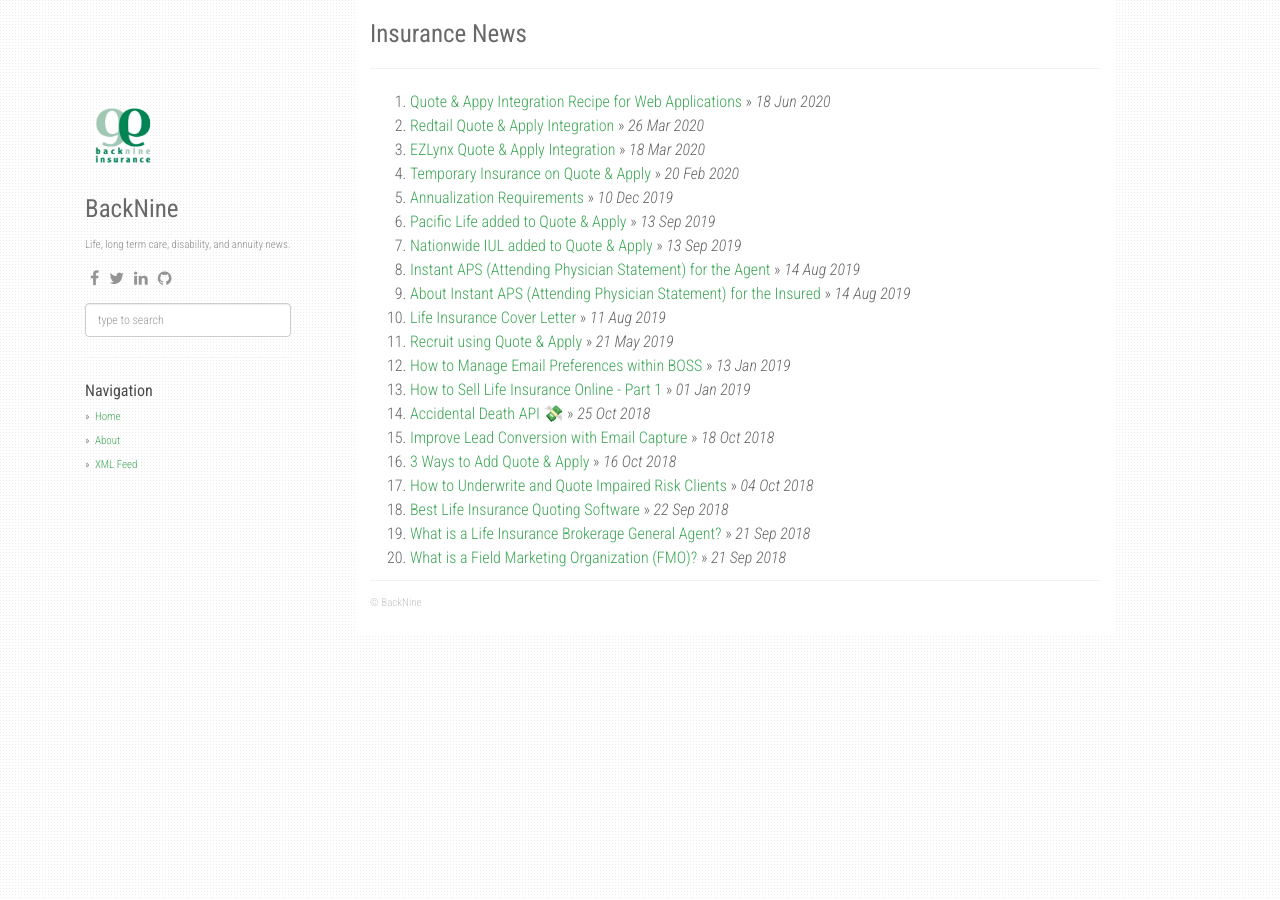
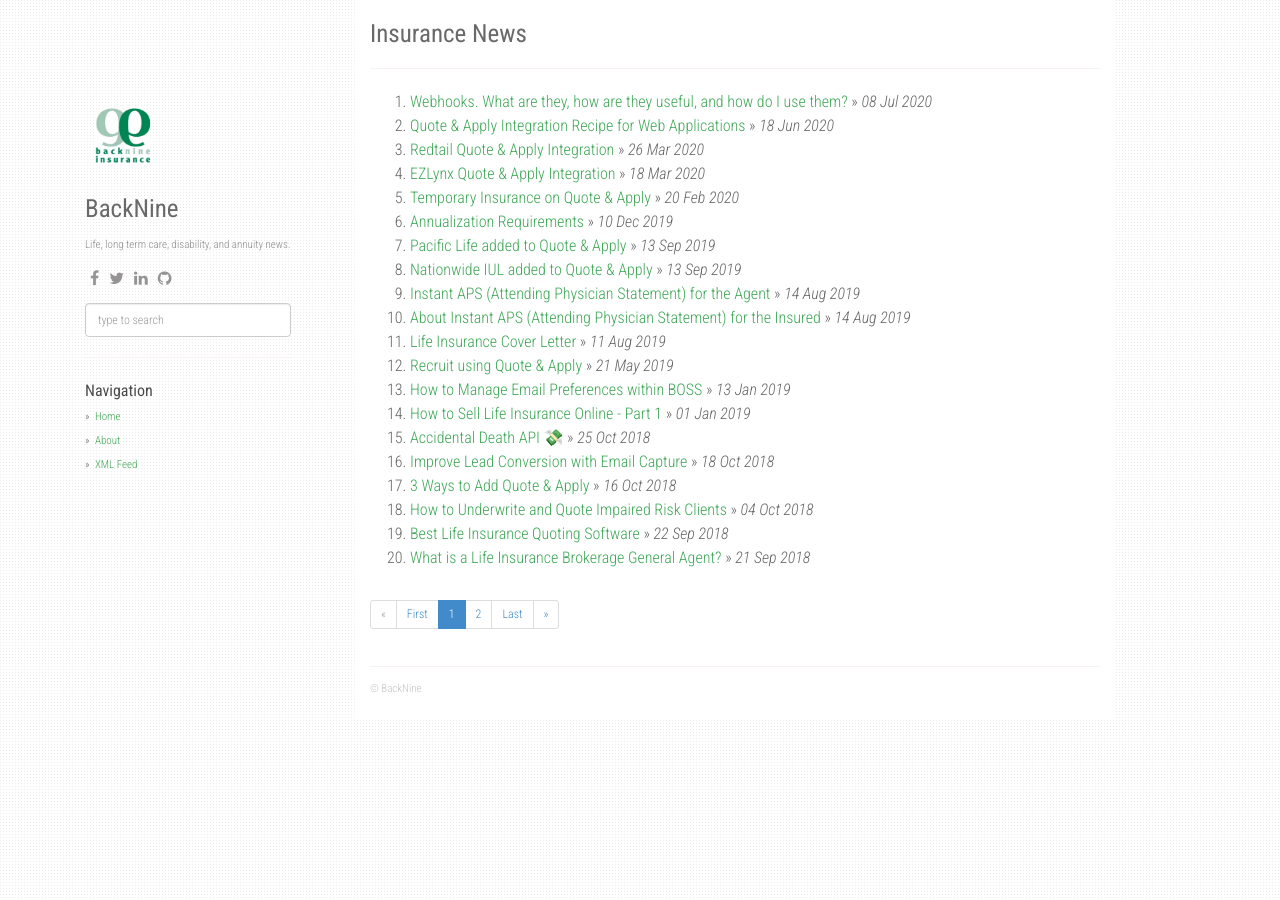
Before and after one commit to agusmakmun/agusmakmun.github.io, a Jekyll site: the page built from index.html, in a window 1280 px wide. Built offline with Jekyll 4.4.1, drawn with Linux system fonts in a browser that asks for light colours; nearby versions of some CDN libraries; emoji names are drawn with the system emoji font; the list of posts is cut into pages by our own code; some of the changed lines change nothing that is shown.

Commit message:
Webhooks post

```diff
--- a/_posts/2020-06-08-quote-and-appy-integration-recipe-for-your-web-application.markdown
+++ b/_posts/2020-06-08-quote-and-appy-integration-recipe-for-your-web-application.markdown
@@ -1,6 +1,6 @@
 ---
 layout: post
-title:  "Quote & Appy Integration Recipe for Web Applications"
+title:  "Quote & Apply Integration Recipe for Web Applications"
 date:   2020-06-18 14:00:00 +0700
 categories: [Reid_Tattersall]
 ---
--- /dev/null
+++ b/_posts/2020-07-08-webhooks.md
@@ -0,0 +1,50 @@
+---
+layout: post
+title:  "Webhooks. What are they, how are they useful, and how do I use them?"
+date:   2020-07-08 14:00:00 +0700
+categories: [Charlie_Minderhout, Webhooks, Zapier]
+---
+### TLDR
+Is BOSS not your primary CRM? Are you looking to integrate your Quote & Apply data back into your system of choice? Of course you are. Whether it be homebrewed or off the shelf, we got your integration needs covered through two channels -- `API and Zapier`
+
+### What are they?
+Webhooks in their simplest form are actions that are triggered when certain events occur. Quote & Apply currently supports Webhooks as they relate to `applications`. Whenever one of your applications is created or updated, you have the ability to receive all the most recent data regarding that application in real time.
+
+### How are they useful?
+If your day-to-day work life centers around a system other than BOSS webhooks give you the ability to have your data where you need it most to provide convenience and fluidity. They also allows you to trigger endless amount of events and callbacks of your own such as sending emails, assigning tasks, updating contact information, etc.
+
+### Can I use them if I don't have a developer?
+OF COURSE! Our development team has taken the time to construct a fully managed integration through `Zapier` that allows you to utilize our webhooks to perform the aformentioned actions and many many more with thousands of other Zapier partners. See [this page]("https://zapier.com/apps?utm_source=google&utm_medium=cpc&utm_campaign=gaw-usa-nua-search-general-brand_exact&utm_adgroup=brand-integrations&utm_term=zapier%20partners&utm_content=_pcrid_415927812915_pkw_zapier%20partners_pmt_e_pdv_c_slid__pgrid_88777545530_ptaid_kwd-872281977741_&gclid=EAIaIQobChMIiuy-naO-6gIV0RZ9Ch21LwjqEAAYASAAEgJOI_D_BwE") for a searchable list of prebuilt recipients of our webhook.
+
+### How do I use it?
+
+#### Zapier
+
+1. Head to the [integrations page](https://app.back9ins.com/#/integrations) in BOSS to retrieve your API key. [Screenshot](https://d1usw6tyldpxhi.cloudfront.net/2020-07-08-webhooks-1.png "Screenshot 1").
+2. [Sign Up](https://zapier.com/sign-up/) for a Zapier Account. If you have one already please proceed to step 3.
+3. Head to the [integrations page](https://app.back9ins.com/#/integrations) in BOSS to accept our Zapier invitiation. [Screenshot](https://d1usw6tyldpxhi.cloudfront.net/2020-07-08-webhooks-2.png "Screenshot 2").
+4. Once the invitiation is accepted, you will be redirected to your Zapier dashboard. From there, click `MAKE A ZAP` in the upper left hand corner. This will take you to the Zap construction page.
+5. Search `BackNine Insurance` in the choose app input box and click the resulting app.
+6. The choose trigger event input will be automatically selected with the `Quote & Apply Application` trigger. Click continue.
+7. You will be asked to choose an account to connect. Click Sign into BackNine Insurance. You will be prompted in a pop-up window to permit Zapier access to your BackNine Insurance Account. Paste your copied API key into the box and click continue. [Screenshot](https://d1usw6tyldpxhi.cloudfront.net/2020-07-08-webhooks-3.png "Screenshot 3"). You will be taken back to the construction page. Click Continue.
+8. You will be asked to test the trigger. Click the button to do so and you will see your most recent application and all of its associated data.
+9. Inspect the data structure to familiarize yourself and hit continue.
+10. You will now need to choose a recipient app and what action to perform in said app. For this demonstration we will want to create a draft email with the received data through a Gmail account.
+11. Search Gmail and select its application.
+12. Choose the action action event from the drop down that says create email. Click continue.
+13. It will ask you to sign into Gmail. Please proceed through the prompts to do so. Click continue.
+14. Map the data to the appropriate fields and click finish.
+15. Turn your Zap on and watch the data flow.
+
+#### API
+1. Head to the [integrations page](https://app.back9ins.com/#/integrations) in BOSS to retrieve your API key. [Screenshot](https://d1usw6tyldpxhi.cloudfront.net/2020-07-08-webhooks-1.png "Screenshot 1").
+2. Data will be posted to any URL you choose with the data structure and headers as defined in our [API docs](https://docs.back9ins.com/#webhooks)
+3. Set up your endpoint to receive the data as we are sending and use it to do as you please.
+4. Input your desired endpoint URL in the POST URL box under the Electronic Application header and click save. [Screenshot](https://d1usw6tyldpxhi.cloudfront.net/2020-07-08-webhooks-4.png "Screenshot 4").
+5. You are able to update or delete this endpoint at any time.
+
+### Disclaimers
+You are allowed one channel of data delivery per webhook type. For example, we will only post to one URL the updates made on an application. If you have an existing application API integration, you will not be able to also set up an application Zap and vice versa.
+
+### Resources
+[API DOCS](https://docs.back9ins.com/#webhooks)<br/>[BOSS Integrations Page](https://app.back9ins.com/#/integrations)<br/>[Zapier Integration Partners](https://zapier.com/apps?utm_source=google&utm_medium=cpc&utm_campaign=gaw-usa-nua-search-general-brand_exact&utm_adgroup=brand-integrations&utm_term=zapier%20partners&utm_content=_pcrid_415927812915_pkw_zapier%20partners_pmt_e_pdv_c_slid__pgrid_88777545530_ptaid_kwd-872281977741_&gclid=EAIaIQobChMIiuy-naO-6gIV0RZ9Ch21LwjqEAAYASAAEgJOI_D_BwE)<br/>[Zapier Sign Up](https://zapier.com/sign-up/)
```
